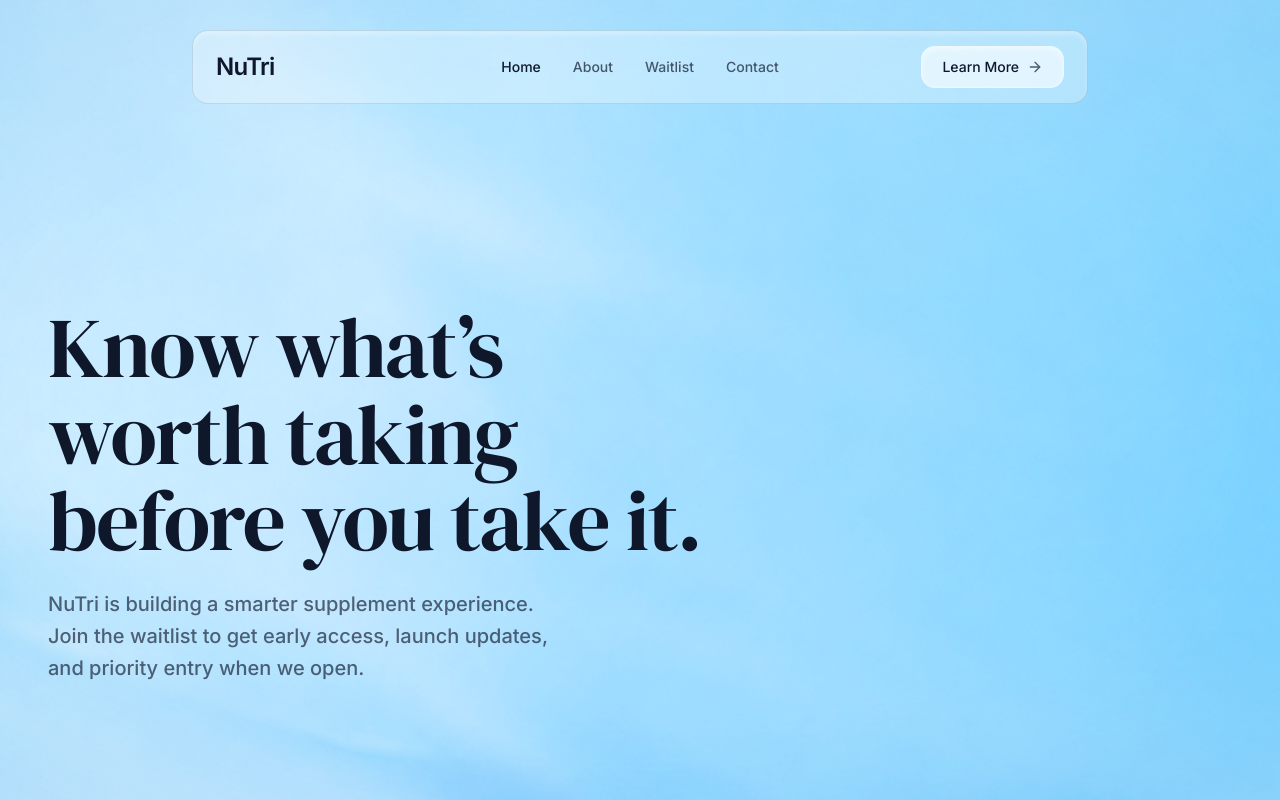
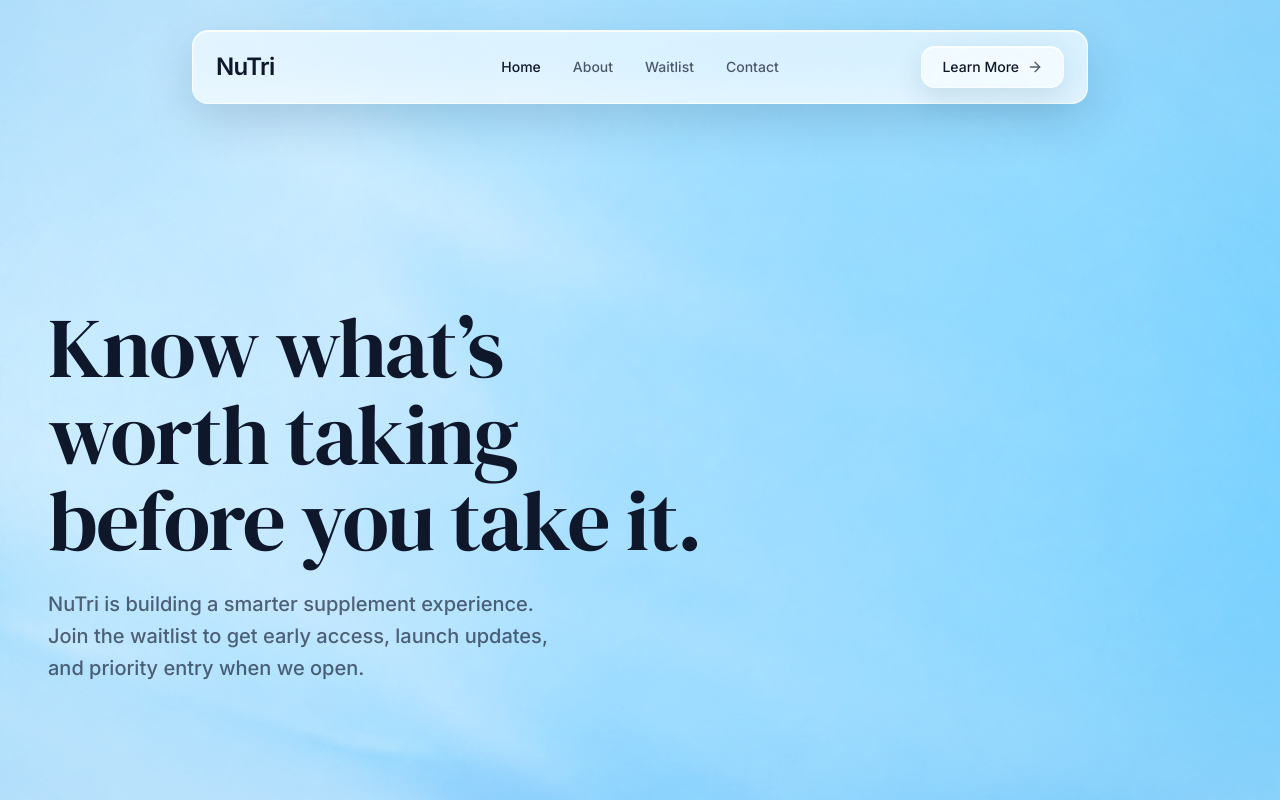
Before and after one commit to 77777R7/NuTri-Waitlist, a React (Vite) app: page / in a window 1280 px wide. Shown: the top 800 px of the page. Built offline with nearby package versions, Linux system fonts and the light colour scheme; a web font is replaced by a local one.

Commit message:
Thicken frosted nav glass

```diff
--- a/src/app/components/AnimatedNavbar.tsx
+++ b/src/app/components/AnimatedNavbar.tsx
@@ -43,7 +43,7 @@ export const AnimatedNavbar: React.FC<AnimatedNavbarProps> = ({ isMounted }) =>
 
   const effectiveIsScrolled = isScrolled && !isCompactNav;
 
-  const baseGlassClass = "backdrop-blur-[50px] bg-[rgba(255,255,255,0.3)] border border-[rgba(0,0,0,0.1)] shadow-[inset_0_4px_4px_0_rgba(255,255,255,0.25)]";
+  const baseGlassClass = "backdrop-blur-[72px] backdrop-saturate-[190%] bg-[rgba(238,249,255,0.74)] border border-[rgba(255,255,255,0.72)] shadow-[inset_0_1px_1px_rgba(255,255,255,0.95),inset_0_-18px_34px_rgba(255,255,255,0.26),0_16px_46px_rgba(15,54,86,0.18)]";
 
   const springTransition = { duration: 0.5, type: 'spring', bounce: 0.2 };
 
@@ -167,7 +167,7 @@ export const AnimatedNavbar: React.FC<AnimatedNavbarProps> = ({ isMounted }) =>
         }}
         transition={springTransition}
         data-mobile-nav-item
-        className={`block rounded-[12px] border border-white/30 bg-white/25 px-4 py-3 text-sm font-medium transition-colors duration-200 ${isActive ? 'text-slate-900' : 'text-slate-900/70 hover:text-slate-900'}`}
+        className={`block rounded-[12px] border border-white/60 bg-[rgba(248,253,255,0.58)] px-4 py-3 text-sm font-medium shadow-[inset_0_1px_0_rgba(255,255,255,0.8)] backdrop-blur-[28px] transition-colors duration-200 ${isActive ? 'text-slate-900' : 'text-slate-900/70 hover:text-slate-900'}`}
       >
         {item}
       </motion.a>
@@ -283,7 +283,7 @@ export const AnimatedNavbar: React.FC<AnimatedNavbarProps> = ({ isMounted }) =>
               aria-controls={isCompactNav ? 'mobile-primary-nav' : undefined}
               whileHover={{ scale: 1.02 }}
               whileTap={{ scale: 0.98 }}
-              className="group flex items-center gap-2 px-4 py-2 md:px-5 md:py-2.5 bg-[rgba(255,255,255,0.6)] hover:bg-[rgba(255,255,255,0.8)] border border-white/40 shadow-[inset_0_2px_4px_rgba(255,255,255,0.5)] rounded-[14px] text-sm font-medium text-slate-900 transition-colors duration-300 whitespace-nowrap"
+              className="group flex items-center gap-2 px-4 py-2 md:px-5 md:py-2.5 rounded-[14px] border border-white/70 bg-[rgba(248,253,255,0.76)] shadow-[inset_0_1px_0_rgba(255,255,255,0.95),0_10px_28px_rgba(15,54,86,0.12)] backdrop-blur-[30px] text-sm font-medium text-slate-900 transition-colors duration-300 hover:bg-[rgba(255,255,255,0.9)] whitespace-nowrap"
             >
               Learn More
               <ArrowRight className="hidden w-4 h-4 opacity-70 transition-transform group-hover:translate-x-1 md:block" />
@@ -296,7 +296,7 @@ export const AnimatedNavbar: React.FC<AnimatedNavbarProps> = ({ isMounted }) =>
           id="mobile-primary-nav"
           ref={mobileMenuRef}
           aria-hidden={!isMobileMenuOpen}
-          className="mt-0 grid w-full grid-cols-1 gap-2 overflow-hidden border-t border-white/40 md:hidden"
+          className="mt-0 grid w-full grid-cols-1 gap-2 overflow-hidden border-t border-white/60 md:hidden"
           style={{ height: 0, opacity: 0, visibility: 'hidden' }}
         >
           <div className="grid grid-cols-1 gap-2 pt-3">
```
